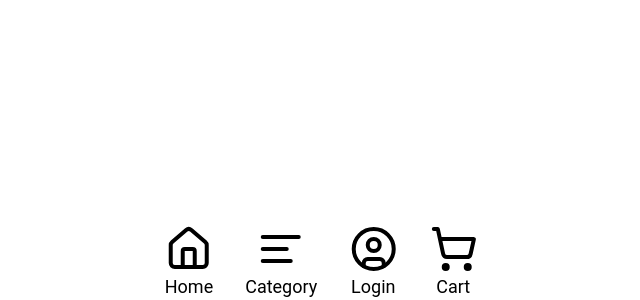
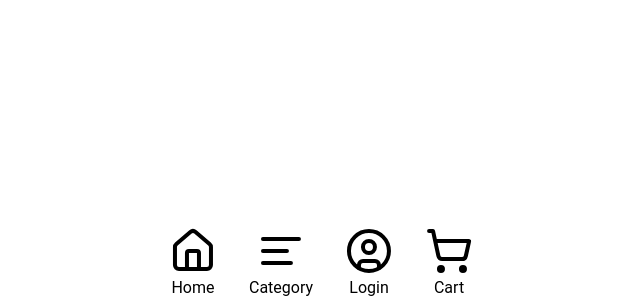
Before and after one commit to Micheal501/goods-hive, a React (Vite) app: page / in a window 1280 px wide. Shown: the part 500-800 px from the top of the page, without its empty margins (319-959 px from the left). Built offline with nearby package versions, Linux system fonts and the light colour scheme.

Commit message:
feat: adjust font size

```diff
--- a/src/components/atoms/NavLink.jsx
+++ b/src/components/atoms/NavLink.jsx
@@ -7,7 +7,7 @@ const NavLink = ({ NavLinkUrl, NavLinkTitle }) => {
           <li>
             <a
               href={NavLinkUrl}
-              className="font-roboto text-[18px]"
+              className="font-roboto text-[16px]"
             >
               {NavLinkTitle}
             </a>
```
